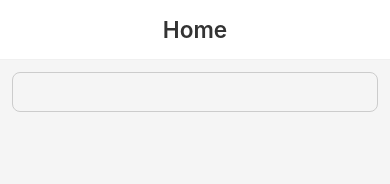
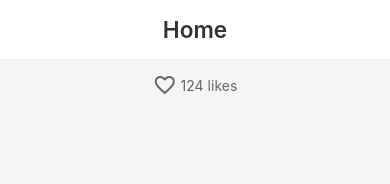
Before and after one commit to DmitryShastel/CookBook, a React Native app: screen / in a window 390 px wide. Shown: the top 184 px of the page. Built offline with nearby package versions, Linux system fonts and the light colour scheme.

Commit message:
refactor: The ReusableLike is updated - changed Input title, files name

```diff
--- a/src/app/App.tsx
+++ b/src/app/App.tsx
@@ -1,14 +1,14 @@
 import { View } from 'react-native';
 import { SafeAreaProvider } from 'react-native-safe-area-context';
 import { RootScreen } from '@/screens/rootPage/RootPage';
-import { Input } from '@/components/ui/input/Input';
+import { Like } from '@/components/ui/like/Like';
 
 export default function App() {
   return (
     <SafeAreaProvider>
       <View style={{ flex: 1, backgroundColor: '#fff' }}>
         <RootScreen>
-          <Input />
+          <Like />
         </RootScreen>
       </View>
     </SafeAreaProvider>
--- a/src/components/ui/card/Card.tsx
+++ b/src/components/ui/card/Card.tsx
@@ -1,7 +1,7 @@
 import { View } from 'react-native';
 import { Card as RNCard, Text } from 'react-native-elements';
 import { ReusableUserInfo } from '@/components/ui/userInfo/ReusableUserInfo';
-import { ReusableLike } from '@/components/ui/like/ReusableLike';
+import { ReusableLike } from '@/components/ui/like/Like';
 import { styles } from '@/components/ui/card/Card.style';
 import { RecipeCardProps } from '@/components/ui/card/Card.types';
 
--- a/src/components/ui/like/ReusableLike.tsx
+++ b/src/components/ui/like/Like.tsx
@@ -1,10 +1,10 @@
 import { useState } from 'react';
 import { View } from 'react-native';
 import { Button, Icon } from 'react-native-elements';
-import { LikeButtonProps } from '@/components/ui/like/ReusableLike.types';
-import { styles } from '@/components/ui/like/ReusableLike.style';
+import { LikeButtonProps } from '@/components/ui/like/Like.types';
+import { styles } from '@/components/ui/like/Like.style';
 
-export const ReusableLike = ({ initialLiked = false }: LikeButtonProps) => {
+export const Like = ({ initialLiked = false }: LikeButtonProps) => {
   const [liked, setLiked] = useState(initialLiked);
   const [likesCount, setLikesCount] = useState(124);
 
```
Also changed, not shown: src/components/ui/like/Like.style.ts (renamed from src/components/ui/like/ReusableLike.style.ts), src/components/ui/like/Like.types.ts (renamed from src/components/ui/like/ReusableLike.types.ts).
